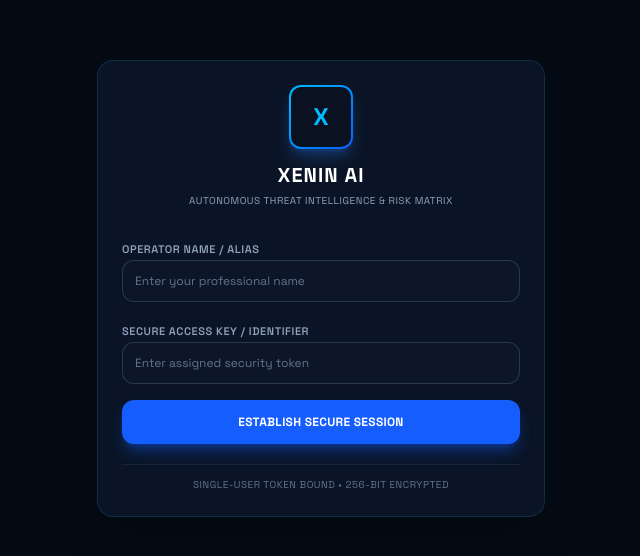
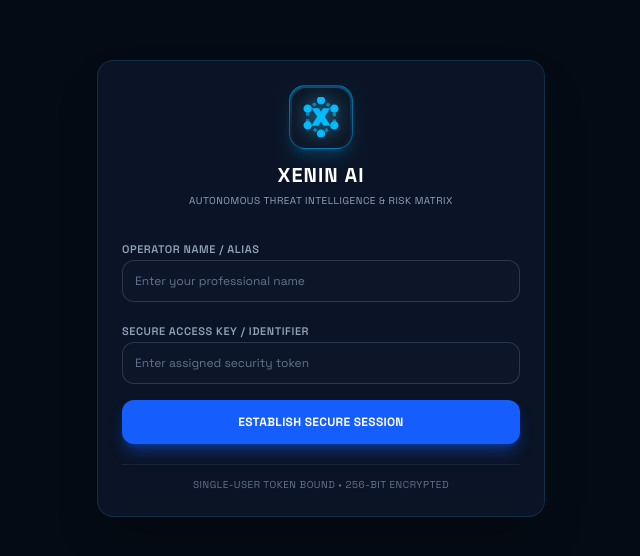
Before and after one commit to gopalsurajkumar7487-afk/xenin-enterprise, a plain HTML site: page index.html in a window 1280 px wide. Shown: the part 112-668 px from the top of the page, without its empty margins (319-959 px from the left). Drawn offline with nearby package versions, Linux system fonts and the light colour scheme.

Commit message:
Update index.html

```diff
--- a/index.html
+++ b/index.html
@@ -13,12 +13,22 @@
 </head>
 <body class="min-h-screen p-4 flex flex-col items-center justify-center">
 
-    <!-- ORIGINAL LOGIN SCREEN -->
+    <!-- ORIGINAL EXACT LOGIN SCREEN -->
     <div id="loginScreen" class="w-full max-w-md glass-card rounded-2xl p-6 shadow-2xl space-y-5 border border-sky-500/30">
         <div class="text-center space-y-3">
-            <div class="w-16 h-16 mx-auto bg-gradient-to-br from-sky-400 to-blue-600 rounded-xl p-0.5 shadow-lg shadow-blue-500/30 flex items-center justify-center">
-                <div class="w-full h-full bg-[#0a1120] rounded-[10px] flex items-center justify-center">
-                    <span class="text-2xl font-bold text-sky-400">X</span>
+            <!-- Exact Hexagonal X Logo Icon matching your original app -->
+            <div class="w-16 h-16 mx-auto bg-gradient-to-b from-sky-500/40 to-slate-900 rounded-2xl p-0.5 shadow-lg shadow-sky-500/20 flex items-center justify-center border border-sky-400/40">
+                <div class="w-full h-full bg-[#0d1726] rounded-[14px] flex items-center justify-center relative overflow-hidden">
+                    <svg class="w-10 h-10 text-sky-400 drop-shadow-[0_0_8px_rgba(56,189,248,0.6)]" viewBox="0 0 24 24" fill="none" stroke="currentColor" stroke-width="2">
+                        <polygon points="12 2, 20 7, 20 17, 12 22, 4 17, 4 7" stroke-dasharray="2 2" stroke-opacity="0.6"/>
+                        <text x="50%" y="54%" dominant-baseline="middle" text-anchor="middle" fill="currentColor" font-size="12" font-weight="bold" font-family="sans-serif">X</text>
+                        <circle cx="12" cy="2" r="1.5" fill="#38bdf8"/>
+                        <circle cx="20" cy="7" r="1.5" fill="#38bdf8"/>
+                        <circle cx="20" cy="17" r="1.5" fill="#38bdf8"/>
+                        <circle cx="12" cy="22" r="1.5" fill="#38bdf8"/>
+                        <circle cx="4" cy="17" r="1.5" fill="#38bdf8"/>
+                        <circle cx="4" cy="7" r="1.5" fill="#38bdf8"/>
+                    </svg>
                 </div>
             </div>
             <div>
```
